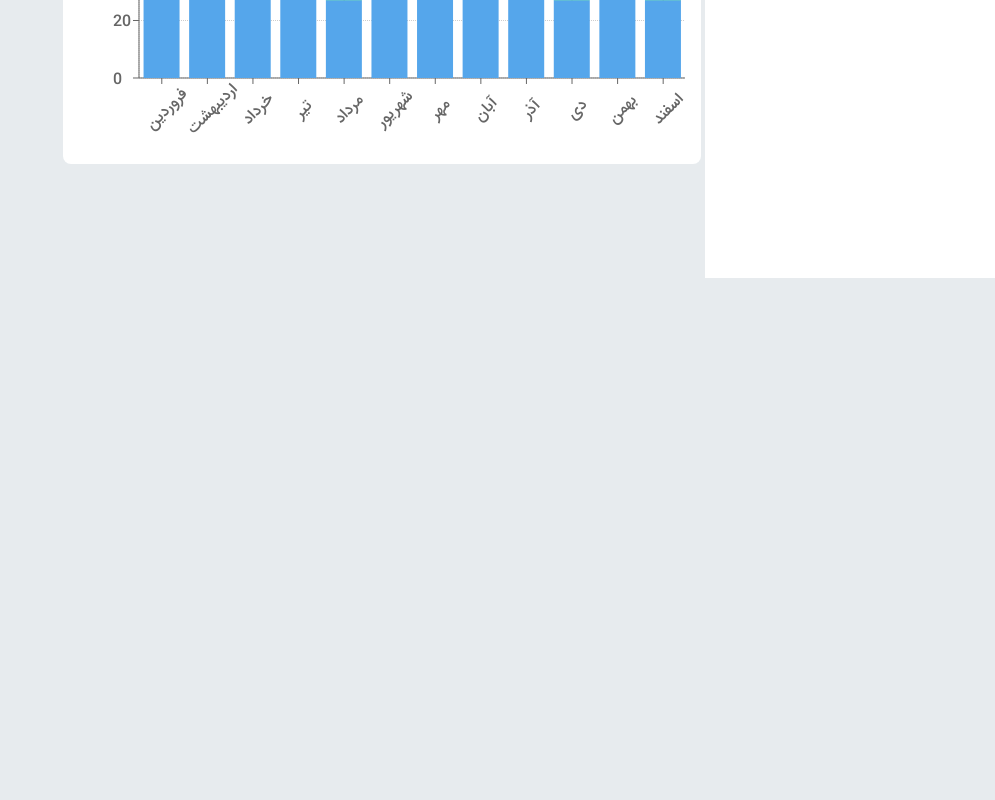
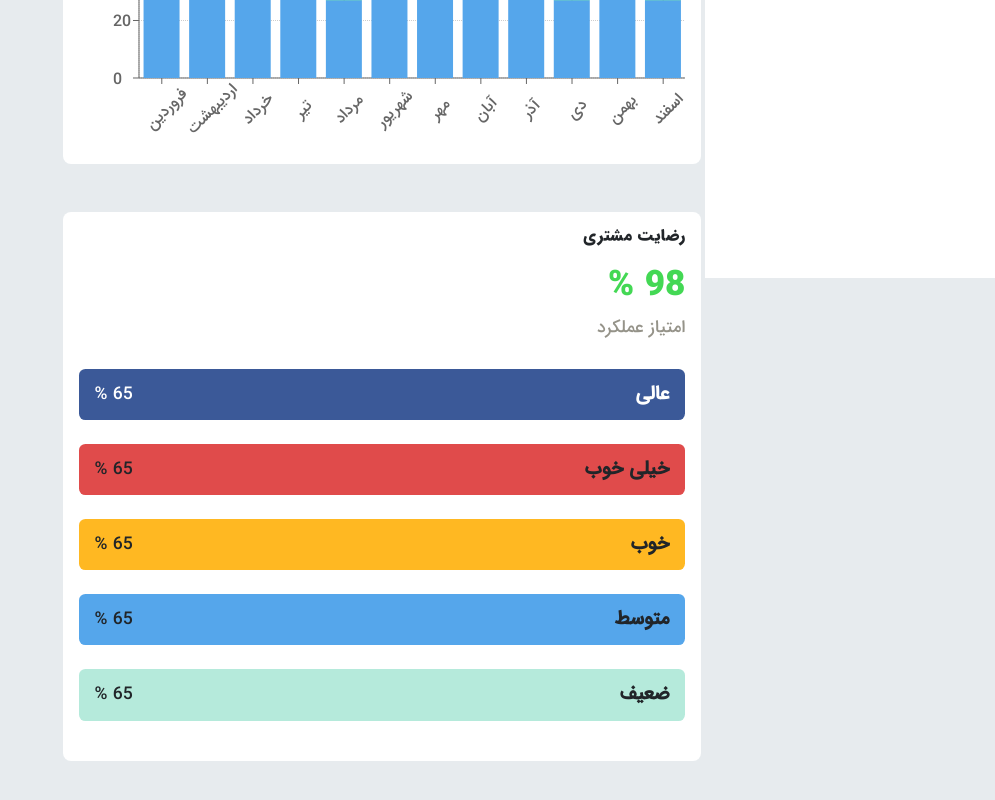
Before and after one commit to mohammadmehdidalvandii/nextable-cms, a React (Vite) app: page /Support in a window 1280 px wide. Shown: the part 522-1322 px from the top of the page, without its empty margins (285-1280 px from the left). Before the commit the page ends 800 px from the top, so only its background shows below. Built offline with nearby package versions, Linux system fonts and the light colour scheme.

Commit message:
create customerConsent & updata custom.css color green-2

```diff
--- /dev/null
+++ b/src/components/Template/support/CustomerConsent/CustomerConsent.css
@@ -0,0 +1,45 @@
+.customerConsent{
+    display: block;
+    width: 100%;
+    margin-top: 3rem;
+}
+
+.consent{
+    display: block;
+    width: 100%;
+}
+.consent-title{
+    margin: 1.5rem 0;
+}
+.consent-title-number{
+    font-family: var(--font-black);
+    font-size: 2.2rem;
+    color: var(--color-green-2);
+}
+.consent-title-text{
+    display: block;
+    margin-top: 1rem;
+    font-family: var(--font-medium);
+    font-size: 1.1rem;
+    color: var(--color-gray-1);
+}
+.consent-items{
+    display: block;
+    margin-top: 2rem;
+}
+.consent-item{
+    display: flex;
+    align-items: baseline;
+    justify-content: space-between;
+    margin: 1.5rem 0;
+    padding: 1rem ;
+    border-radius: 0.4rem;
+}
+.consent-item-text{
+    font-family: var(--font-medium);
+    font-size: 1.2rem;
+    font-weight: 700;
+}
+.consent-item-number{
+    font-size: 1.1rem;
+}
--- /dev/null
+++ b/src/components/Template/support/CustomerConsent/CustomerConsent.jsx
@@ -0,0 +1,46 @@
+import './CustomerConsent.css'
+
+function CustomerConsent() {
+  return (
+   <section className="customerConsent">
+    <div className="box">
+        <div className="row">
+            <div className="col-12">
+                <div className="consent">
+                    <h5 className="title">رضایت مشتری</h5>
+                    <div className="consent-title">
+                        <h6 className="consent-title-number">98 %</h6>
+                        <span className="consent-title-text">امتیاز عملکرد</span>
+                    </div>
+
+                    <ul className="consent-items">
+                        <li className="consent-item" style={{backgroundColor: "var(--color-blue-2)", color:"var(--color-white)"}} >
+                            <span className="consent-item-text">عالی</span>
+                            <span className="consent-item-number">65 %</span>
+                        </li>
+                        <li className="consent-item" style={{backgroundColor: "var(--color-red-1)",}} >
+                            <span className="consent-item-text">خیلی خوب</span>
+                            <span className="consent-item-number">65 %</span>
+                        </li>
+                        <li className="consent-item" style={{backgroundColor: "var(--color-yellow-1)",}} >
+                            <span className="consent-item-text">خوب</span>
+                            <span className="consent-item-number">65 %</span>
+                        </li>
+                        <li className="consent-item" style={{backgroundColor: "var(--color-blue-1)",}} >
+                            <span className="consent-item-text">متوسط</span>
+                            <span className="consent-item-number">65 %</span>
+                        </li>
+                        <li className="consent-item" style={{backgroundColor: "var(--color-green-3)",}} >
+                            <span className="consent-item-text">ضعیف</span>
+                            <span className="consent-item-number">65 %</span>
+                        </li>
+                    </ul>
+                </div>
+            </div>
+        </div>
+    </div>
+   </section>
+  )
+}
+
+export default CustomerConsent
--- a/src/page/Support/Support.jsx
+++ b/src/page/Support/Support.jsx
@@ -1,3 +1,4 @@
+import CustomerConsent from "../../components/Template/support/CustomerConsent/CustomerConsent"
 import SupportTime from "../../components/Template/support/SupportTime/SupportTime"
 import TicketStatus from "../../components/Template/support/TicketStatus/TicketStatus"
 
@@ -9,6 +10,7 @@ function Support() {
             <div className="col-lg-8  ">
             <SupportTime/>
             <TicketStatus/>
+            <CustomerConsent/>
               </div>
             <div className="col-lg-4  ">
                 this is col
--- a/src/style/custom.css
+++ b/src/style/custom.css
@@ -21,7 +21,7 @@
     --color-red-1:#E04B4B;
     --color-red-2:#F6C8C8;
     --color-green-1:#0ABB87;
-    --color-green-2: #090a09;
+    --color-green-2: #43D854;
     --color-green-3: #B5EADB;
     --color-blue-1:#55A6EB;
     --color-blue-2:#3B5998;
```
